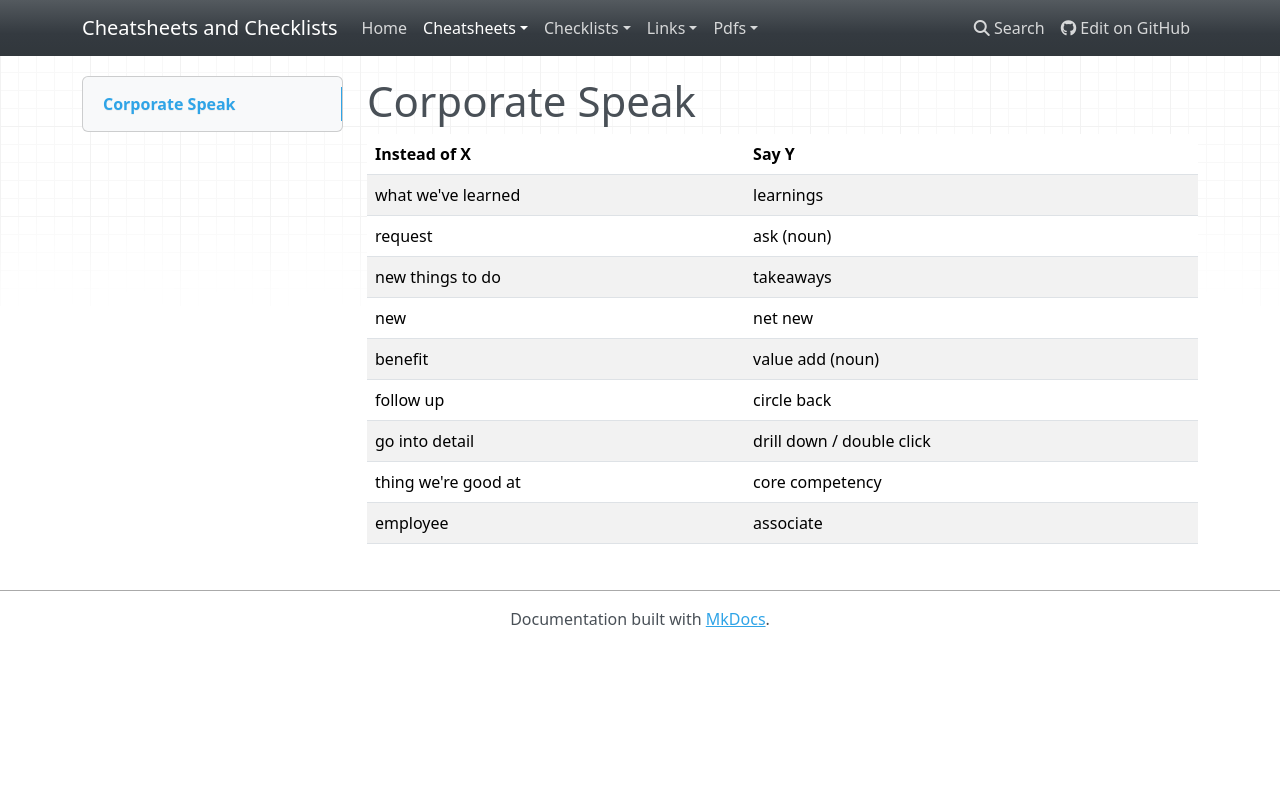
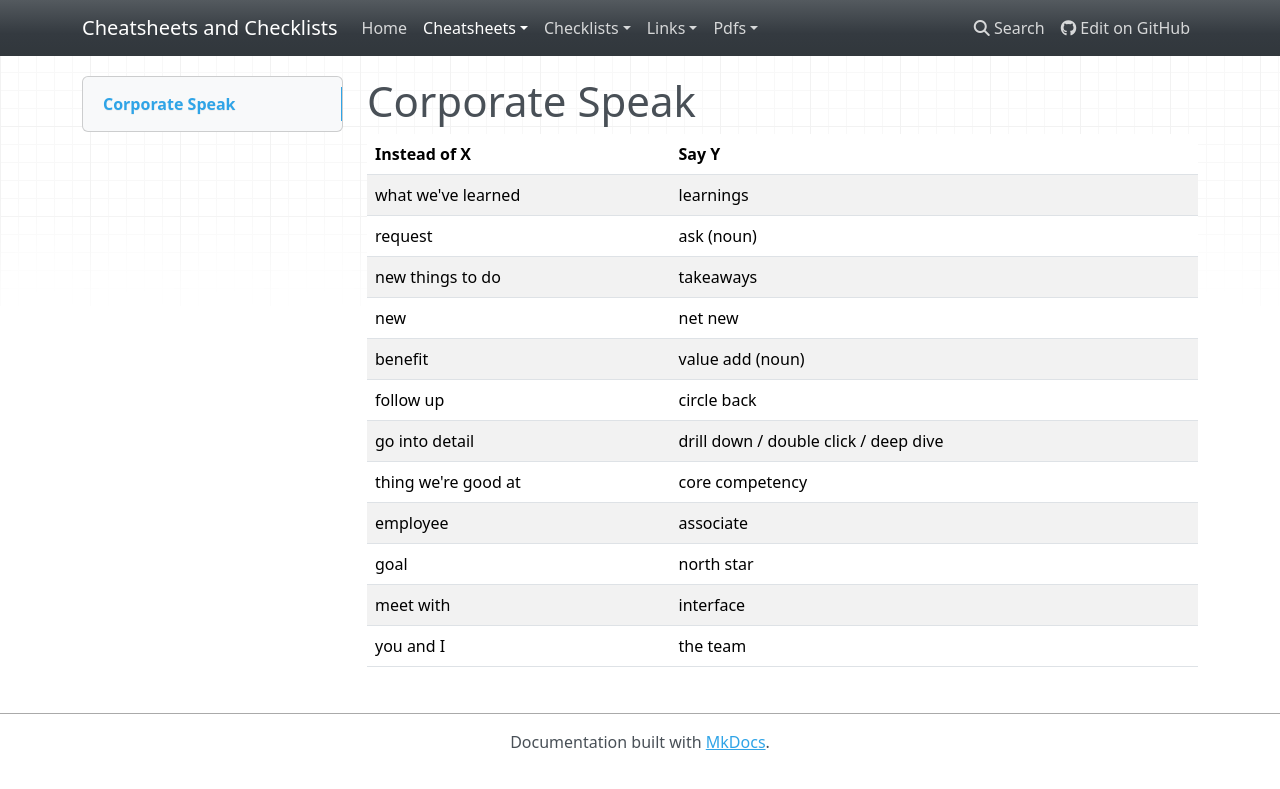
Before and after one commit to buckmanc/cheatsheets_and_checklists, an MkDocs documentation site: the page built from docs/cheatsheets/corporate_speak.md, in a window 1280 px wide. Shown: the top 789 px of the page. Built offline with MkDocs 1.6.1, drawn with Linux system fonts in a browser that asks for light colours; nearby versions of some CDN libraries.

Commit message:
small additions

```diff
--- a/docs/cheatsheets/corporate_speak.md
+++ b/docs/cheatsheets/corporate_speak.md
@@ -8,6 +8,9 @@
 new|net new
 benefit|value add (noun)
 follow up|circle back
-go into detail|drill down / double click
+go into detail|drill down / double click / deep dive
 thing we're good at|core competency
 employee|associate
+goal|north star
+meet with|interface
+you and I|the team
```
Also changed, not shown: docs/cheatsheets/books/foreigner_notes.md (+1 -1 lines).
